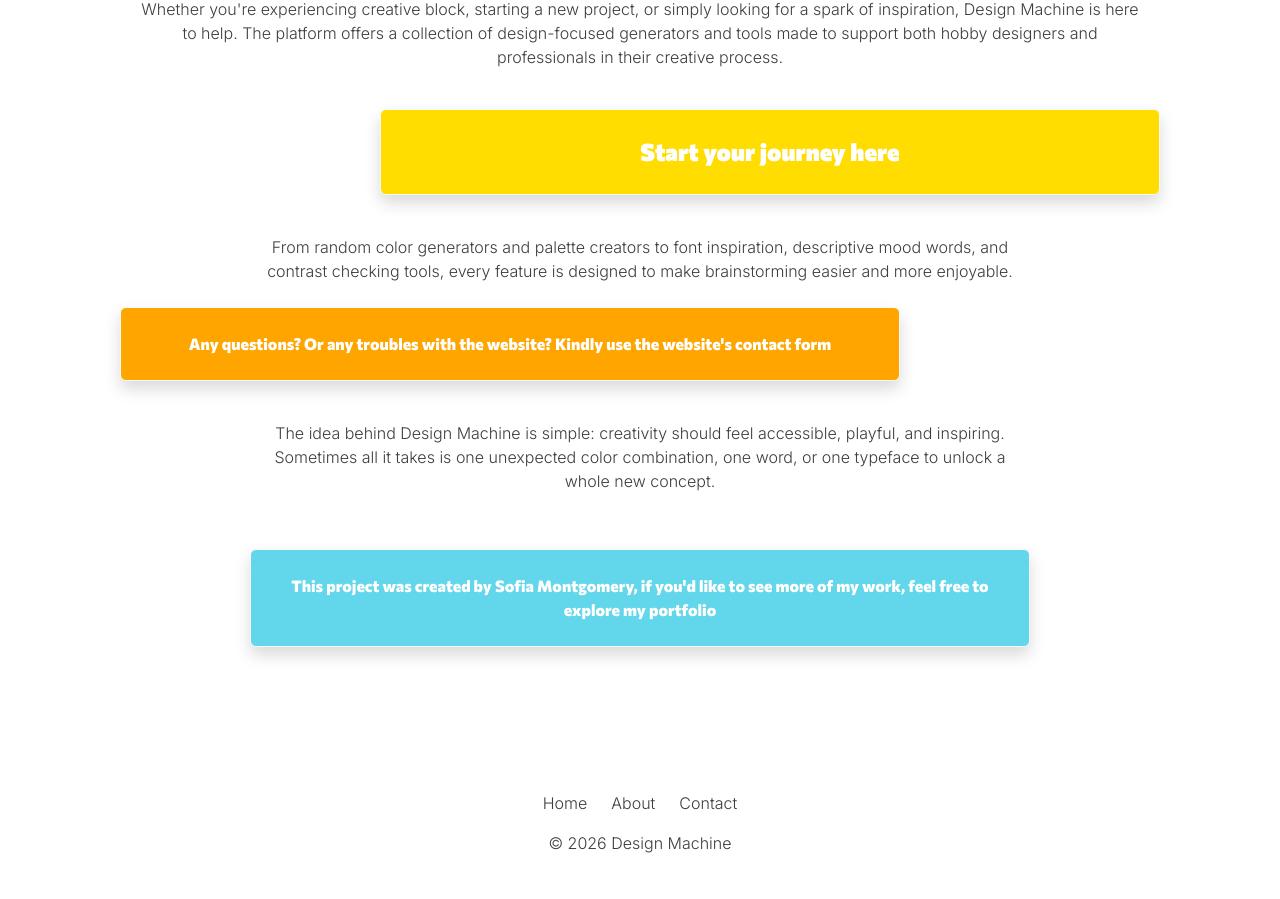
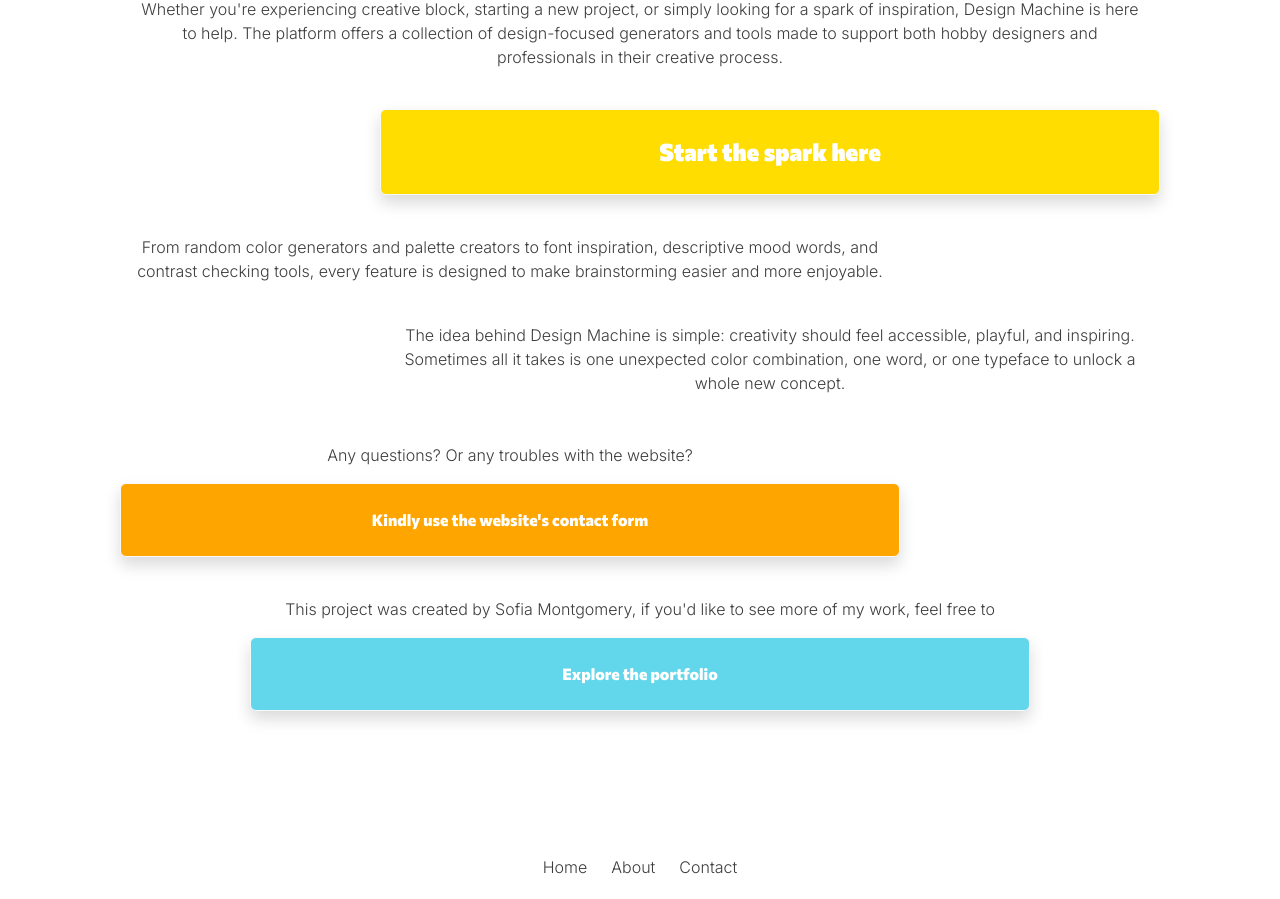
Before and after one commit to fiamont/colormachine, a React (Vite) app: page /about in a window 1280 px wide. Shown: the part 350-1249 px from the top of the page. Before the commit the page ends 1221 px from the top, so only its background shows below. Built offline with nearby package versions, Linux system fonts and the light colour scheme.

Commit message:
Edit texts

```diff
--- a/src/components/about/StartTeaser.jsx
+++ b/src/components/about/StartTeaser.jsx
@@ -10,7 +10,7 @@ function StartTeaser() {
       variant="light"
       to="/"
     >
-      <p className="text-center m-0 p-0">Start your journey here</p>
+      <p className="text-center m-0 p-0">Start the spark here</p>
     </Button>
   );
 }
--- a/src/components/about/ToContact.jsx
+++ b/src/components/about/ToContact.jsx
@@ -10,7 +10,7 @@ function ToContact({ text }) {
       variant="light"
       to="/contact"
     >
-      <p className="text-center m-0 p-0">{text.contact.text}</p>
+      <p className="text-center m-0 p-0">{text.contact.button}</p>
     </Button>
   );
 }
--- a/src/components/about/ToPortfolio.jsx
+++ b/src/components/about/ToPortfolio.jsx
@@ -5,12 +5,12 @@ function ToPortfolio({ text }) {
   return (
     <Button
       className="to-portfolio-container shadow p-4 w-100 rounded"
-      href={text.link.uri}
+      href={text.portfolio.uri}
       target="_blank"
       rel="noopener noreferrer"
       variant="light"
     >
-      <p className="text-center m-0 p-0">{text.link.text}</p>
+      <p className="text-center m-0 p-0">{text.portfolio.button}</p>
     </Button>
   );
 }
--- a/src/texts/about.json
+++ b/src/texts/about.json
@@ -6,11 +6,13 @@
     "From random color generators and palette creators to font inspiration, descriptive mood words, and contrast checking tools, every feature is designed to make brainstorming easier and more enjoyable.",
     "The idea behind Design Machine is simple: creativity should feel accessible, playful, and inspiring. Sometimes all it takes is one unexpected color combination, one word, or one typeface to unlock a whole new concept."
   ],
-  "link": {
-    "text": "This project was created by Sofia Montgomery, if you'd like to see more of my work, feel free to explore my portfolio",
-    "uri": "https://sofiamontgomeryportfolio.vercel.app/"
+  "contact": {
+    "text": "Any questions? Or any troubles with the website?",
+    "button": "Kindly use the website's contact form"
   },
-  "contact": {
-    "text": "Any questions? Or any troubles with the website? Kindly use the website's contact form"
+  "portfolio": {
+    "text": "This project was created by Sofia Montgomery, if you'd like to see more of my work, feel free to",
+    "uri": "https://sofiamontgomeryportfolio.vercel.app/",
+    "button": "Explore the portfolio"
   }
 }
--- a/src/views/AboutView.jsx
+++ b/src/views/AboutView.jsx
@@ -18,16 +18,22 @@ function AboutView() {
           <div className="p-0 pb-2 m-0 w-75 align-self-end">
             <StartTeaser />
           </div>
-          <p className="p-3 pb-2 m-0 w-75 align-self-center text-center">
+          <p className="p-3 pb-2 m-0 w-75 align-self-start text-center">
             {aboutText.sections[1]}
+          </p>
+          <p className="p-3 pb-3 m-0 w-75 align-self-end text-center">
+            {aboutText.sections[2]}
+          </p>
+          <p className="p-3 pb-0 m-0 w-75 align-self-start text-center">
+            {aboutText.contact.text}
           </p>
           <div className="p-0 pb-2 m-0 w-75 align-self-start">
             <ToContact text={aboutText} />
           </div>
-          <p className="p-3 pb-3 m-0 w-75 align-self-center text-center">
-            {aboutText.sections[2]}
+          <p className="p-3 pb-0 m-0 w-75 align-self-center text-center">
+            {aboutText.portfolio.text}
           </p>
-          <div className="p-0 pt-4 m-0 w-75 align-self-center">
+          <div className="p-0 m-0 w-75 align-self-center">
             <ToPortfolio text={aboutText} />
           </div>
         </div>
```
